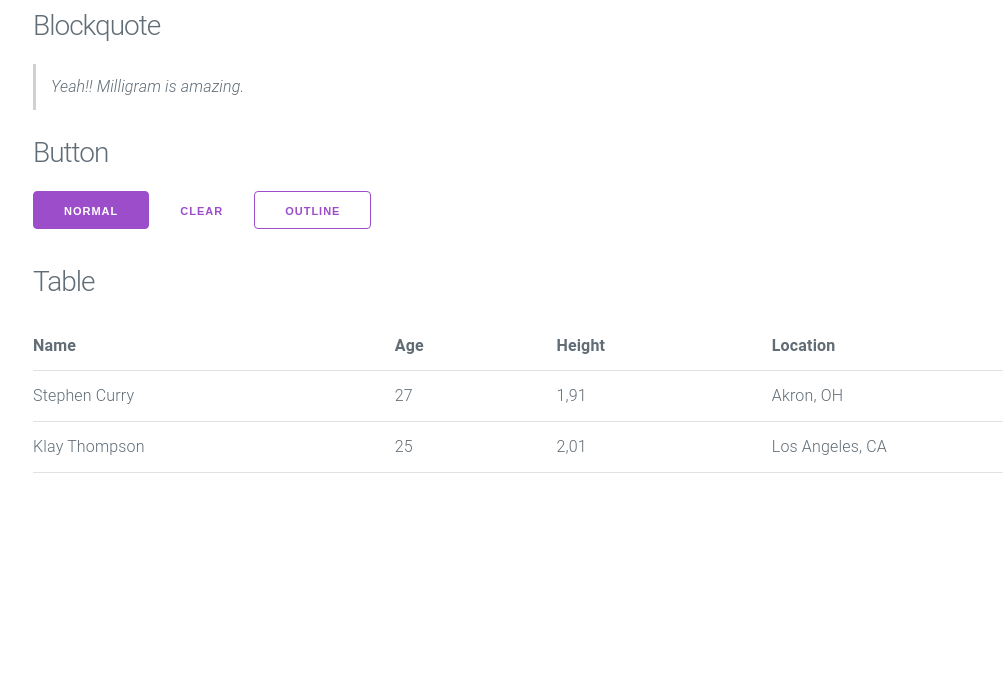
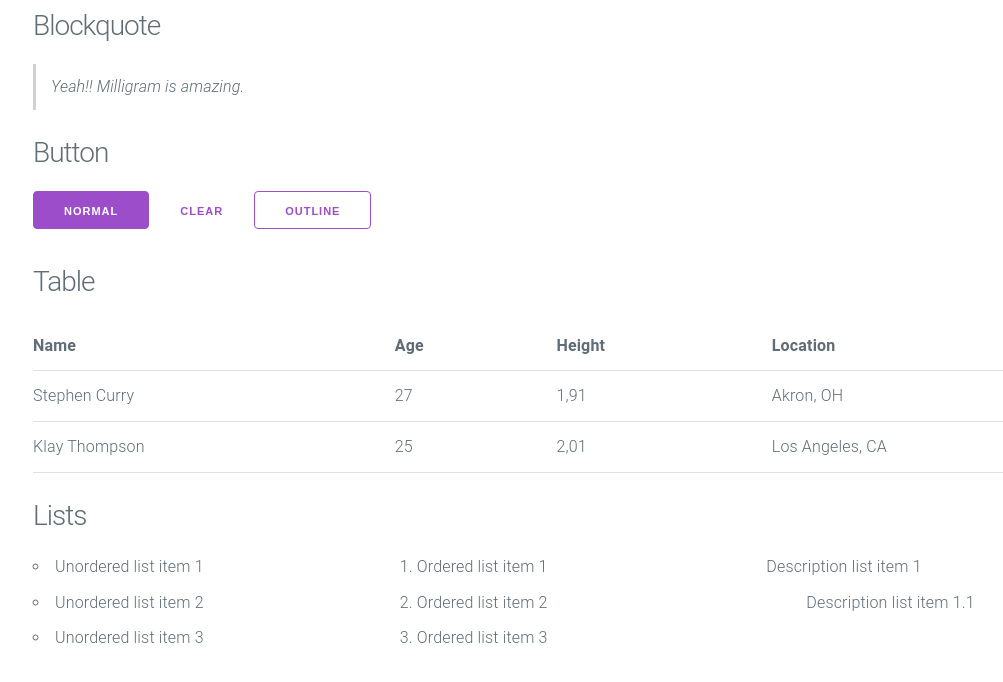
Before and after one commit to juangamonal/vuelligram, a Vue app: page / in a window 1280 px wide. Shown: the top 682 px of the page, without its empty margins (67-1070 px from the left). Built offline with nearby package versions, Linux system fonts and the light colour scheme.

Commit message:
List components

```diff
--- a/src/App.vue
+++ b/src/App.vue
@@ -21,7 +21,23 @@
     <!-- table -->
     <section class="container">
       <h3>Table</h3>
-      <m-table :columns="tableOne.columns" :data="tableOne.data" />
+      <m-table :columns="table.columns" :data="table.data" />
+    </section>
+
+    <!-- list -->
+    <section class="container">
+      <h3>Lists</h3>
+      <div class="row">
+        <div class="column">
+          <m-ul :items="ulItems" />
+        </div>
+        <div class="column">
+          <m-ol :items="olItems" />
+        </div>
+        <div class="column">
+          <m-dl :items="dlItems" />
+        </div>
+      </div>
     </section>
   </div>
 </template>
@@ -31,16 +47,22 @@ import { Component, Vue } from "vue-property-decorator";
 import MBlockquote from "./components/Blockquote.vue";
 import MButton from "./components/Button.vue";
 import MTable from "./components/Table.vue";
+import MDl from "./components/Dl.vue";
+import MOl from "./components/Ol.vue";
+import MUl from "./components/Ul.vue";
 
 @Component({
   components: {
     MBlockquote,
     MButton,
     MTable,
+    MDl,
+    MOl,
+    MUl,
   },
 })
 export default class App extends Vue {
-  readonly tableOne = {
+  readonly table = {
     columns: [
       { name: "Name", key: "name" },
       { name: "Age", key: "age" },
@@ -62,6 +84,23 @@ export default class App extends Vue {
       },
     ],
   };
+
+  readonly ulItems = [
+    "Unordered list item 1",
+    "Unordered list item 2",
+    "Unordered list item 3",
+  ];
+  readonly olItems = [
+    "Ordered list item 1",
+    "Ordered list item 2",
+    "Ordered list item 3",
+  ];
+  readonly dlItems = [
+    {
+      value: "Description list item 1",
+      children: ["Description list item 1.1"],
+    },
+  ];
 }
 </script>
 
--- /dev/null
+++ b/src/components/Dl.vue
@@ -0,0 +1,21 @@
+<template>
+  <dl>
+    <template v-for="(e, i) in items">
+      <dt :key="i">{{ e.value }}</dt>
+      <dd v-for="(c, j) in e.children" :key="j">{{ c }}</dd>
+    </template>
+  </dl>
+</template>
+
+<script lang="ts">
+import ListBase, { ItemType } from "./ListBase.vue";
+import { Component } from "vue-property-decorator";
+
+interface Item {
+  children?: ItemType[];
+  value: ItemType;
+}
+
+@Component
+export default class MUl extends ListBase<Item> {}
+</script>
--- /dev/null
+++ b/src/components/ListBase.vue
@@ -0,0 +1,11 @@
+<script lang="ts">
+import { Component, Prop, Vue } from "vue-property-decorator";
+
+export type ItemType = string | number;
+
+@Component
+export default class ListBase<T> extends Vue {
+  @Prop({ required: true, type: Array })
+  readonly items!: T[];
+}
+</script>
--- /dev/null
+++ b/src/components/Ol.vue
@@ -0,0 +1,13 @@
+<template>
+  <ol>
+    <li v-for="(e, i) in items" :key="i">{{ e }}</li>
+  </ol>
+</template>
+
+<script lang="ts">
+import ListBase, { ItemType } from "./ListBase.vue";
+import { Component } from "vue-property-decorator";
+
+@Component
+export default class MUl extends ListBase<ItemType> {}
+</script>
--- /dev/null
+++ b/src/components/Ul.vue
@@ -0,0 +1,13 @@
+<template>
+  <ul>
+    <li v-for="(e, i) in items" :key="i">{{ e }}</li>
+  </ul>
+</template>
+
+<script lang="ts">
+import ListBase, { ItemType } from "./ListBase.vue";
+import { Component } from "vue-property-decorator";
+
+@Component
+export default class MUl extends ListBase<ItemType> {}
+</script>
```
